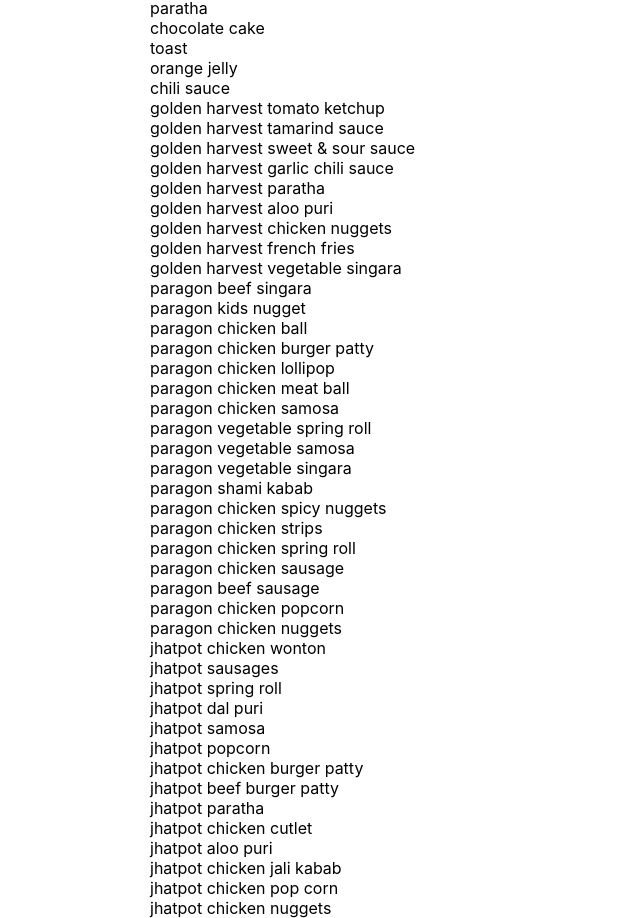
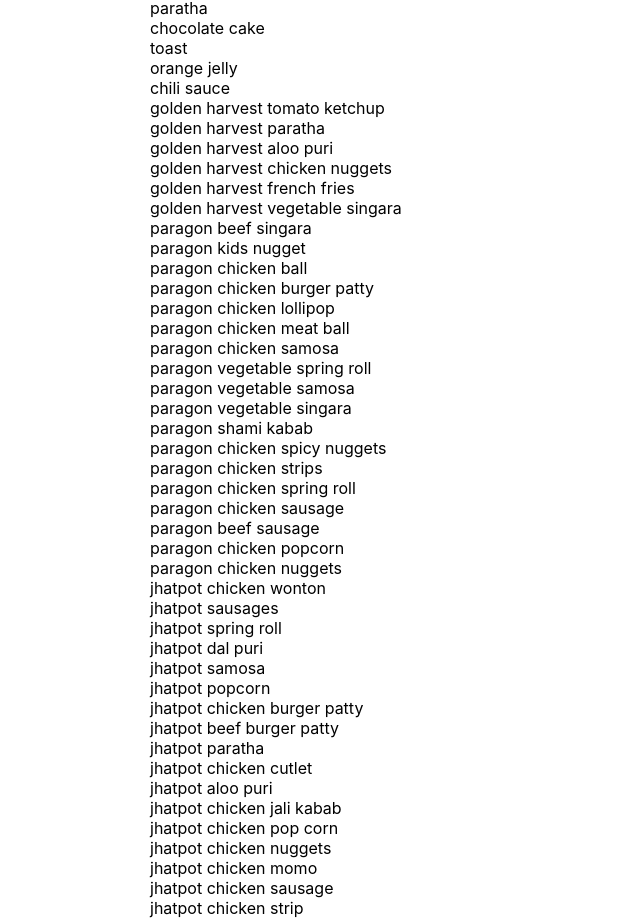
Before and after one commit to MushfiqMashuk/FoodMortem, a Next.js app: page /products in a window 1280 px wide. Shown: the part 1002-1920 px from the top of the page, without its empty margins (0-640 px from the left). Built offline with nearby package versions, Linux system fonts and the light colour scheme; data requests are answered from the project's data file.

Commit message:
Data file changed

```diff
--- a/db.json
+++ b/db.json
@@ -634,30 +634,6 @@
       "img": "https://i.ibb.co/gW09TnX/golden-harvest-tomato-ketchup.jpg"
     },
     {
-      "id": 52,
-      "name": "golden harvest tamarind sauce",
-      "brand": "golden harvest",
-      "category": "sauce",
-      "rating": 10,
-      "img": "https://i.ibb.co/hXFG7cG/golden-harvest-tamarind-sauce.jpg"
-    },
-    {
-      "id": 52,
-      "name": "golden harvest sweet & sour sauce",
-      "brand": "golden harvest",
-      "category": "sauce",
-      "rating": 10,
-      "img": "https://i.ibb.co/V3K3N9k/golden-harvest-sweet-sour-sauce.jpg"
-    },
-    {
-      "id": 52,
-      "name": "golden harvest garlic chili sauce",
-      "brand": "golden harvest",
-      "category": "sauce",
-      "rating": 10,
-      "img": "https://i.ibb.co/kDXqGP0/golden-harvest-garlic-chili-sauce.jpg"
-    },
-    {
       "id": 53,
       "name": "golden harvest paratha",
       "brand": "golden harvest",
--- a/pages/products/index.jsx
+++ b/pages/products/index.jsx
@@ -3,7 +3,7 @@
 const Products = ({ products }) => {
   return (
     <Layout>
-      {products && products.map((product) => <div>{product.name}</div>)}
+      {products && products.map((product) => <div key={product.id}>{product.name}</div>)}
     </Layout>
   );
 };
```
